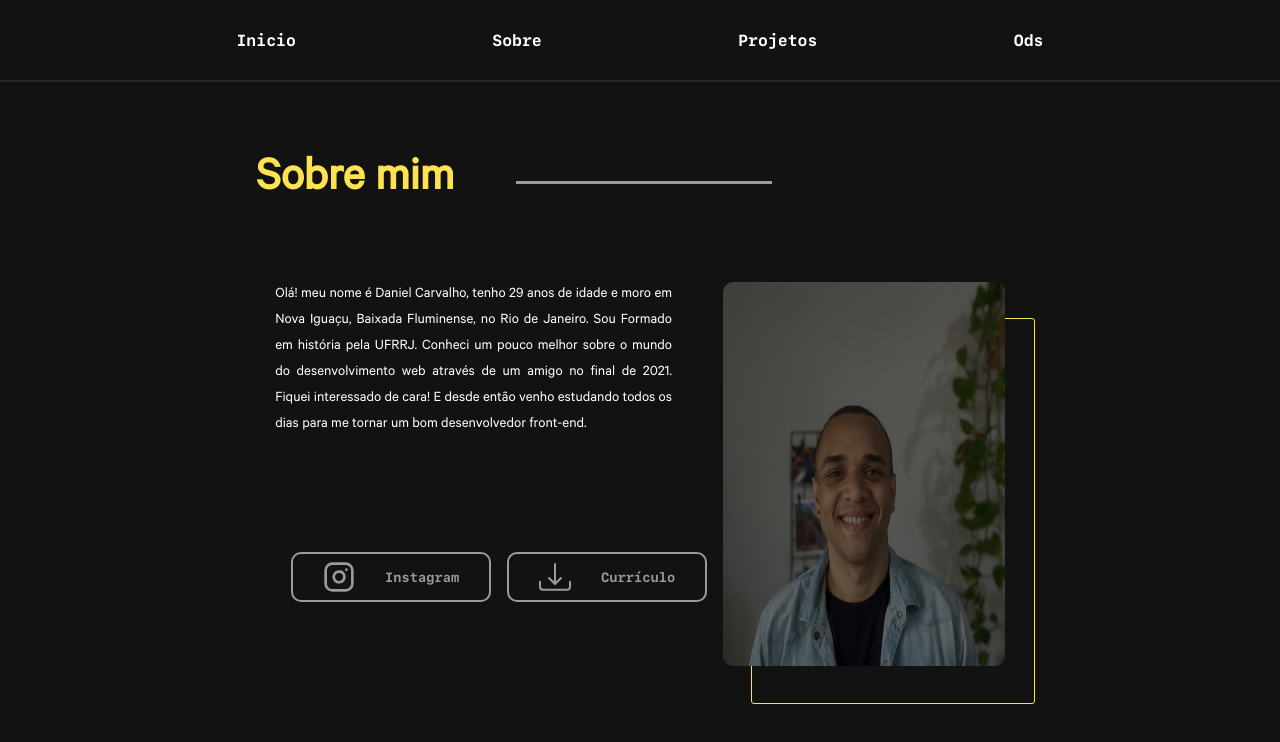
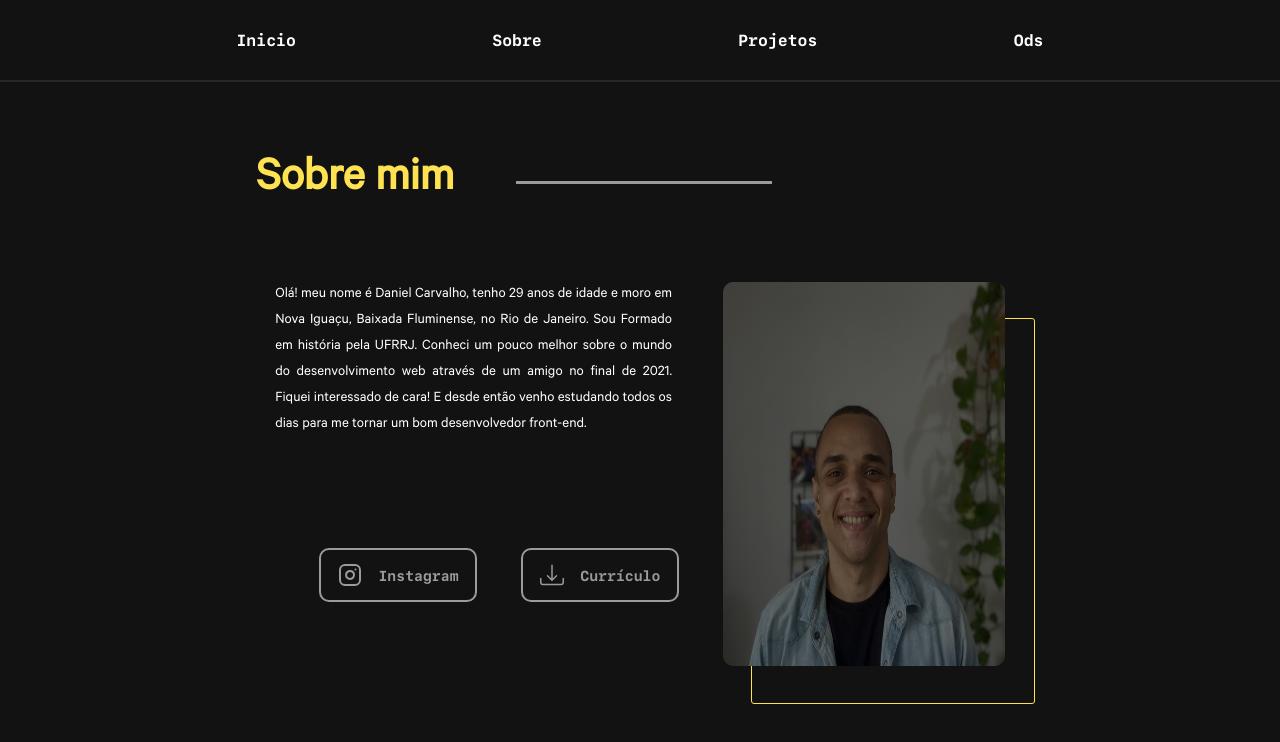
Before and after one commit to DanieelCarvalho/portifolio, a React (Create React App) app: page /about in a window 1280 px wide. Shown: the top 742 px of the page. Built offline with nearby package versions, Linux system fonts and the light colour scheme.

Commit message:
terminando a parte do Projetos

```diff
--- a/src/Componentes/Pages/About/About.js
+++ b/src/Componentes/Pages/About/About.js
@@ -1,5 +1,6 @@
 import React, { useState } from "react";
 import Props from "./Props.js";
+import styled from "styled-components";
 import * as S from "../../Styles/AboutStyle";
 import Daniel from "../../../img/Perfil12.jpg"
 import { FiInstagram } from 'react-icons/fi';
@@ -10,10 +11,9 @@ import Curriculo from "../../../curriculo/CurrículoDanielCarvalho.pdf"
 
 export default function About() {
 
-
   return (
     <S.Section>
-      <S.GlobalStyle/>
+      <S.GlobalStyle />
       <S.Titulo>
         <S.H1>
           Sobre mim
@@ -29,25 +29,18 @@ export default function About() {
 
           <S.DivTwo>
             <S.Link target="_blank" href="https://www.instagram.com/danielcgy/" >
-              <S.Button >
 
-                <FiInstagram style={{
-                  fontSize: "clamp(1rem, 2rem, 3rem)", color: "#999b9f", textTransform: 'uppercase', fontFamily: "CalibreRegular"
-                }} />
-                <p>
-                  Instagram
-                </p>
-              </S.Button>
+              <S.Instagram />
+              <p>
+                Instagram
+              </p>
+
             </S.Link>
 
             <S.Link href={Curriculo} download={Curriculo}>
-              <S.Button  >
-                <BsDownload style={{
-                  fontSize: "clamp(1rem, 2rem, 3rem)", color: "#999b9f", textTransform: 'uppercase', fontFamily: "CalibreRegular"
-                }} />
+              <S.Download />
+              <p>Currículo</p>
 
-                <p>Currículo</p>
-              </S.Button>
             </S.Link>
 
           </S.DivTwo>
@@ -60,13 +53,6 @@ export default function About() {
         </S.Figure>
 
       </S.SectionTwo>
-
-
-
-
-
-
-
     </S.Section>
   );
 }
--- a/src/Componentes/Pages/Home/Home.js
+++ b/src/Componentes/Pages/Home/Home.js
@@ -29,25 +29,16 @@ export default function Home() {
       </div>
       <S.SectionTwo>
         <S.Link target="_blank" href="https://www.linkedin.com/in/danieelcarvalho/" >
-          <S.Button >
 
-            <FiLinkedin style={{
-              fontSize: "clamp(1rem, 2rem, 3rem)", color: "#999b9f", textTransform: 'uppercase', fontFamily: "CalibreRegular"
-            }} />
+            <S.Linkedin />
             <p>
             Linkedin
             </p>
-          </S.Button>
         </S.Link>
 
         <S.Link target="_blank" href="https://github.com/DanieelCarvalho" >
-          <S.Button  >
-            <FiGithub style={{
-              fontSize: "clamp(1rem, 2rem, 3rem)", color: "#999b9f", textTransform: 'uppercase', fontFamily: "CalibreRegular"
-            }} />
-
+            <S.Github  />
             <p>Github</p>
-          </S.Button>
         </S.Link>
       </S.SectionTwo>
     </S.Section>
--- a/src/Componentes/Pages/Ods/Ods.js
+++ b/src/Componentes/Pages/Ods/Ods.js
@@ -5,8 +5,7 @@ export default function Onu() {
   return (
     <S.ContainerOds>
       <S.H2>
-        Melhorias promovidas no meu bairro (Parque Arará), afim de atingir um
-        objetivo de desenvolvimento sustentavel da Onu
+
       </S.H2>
       <a
         href="https://aguasdorio.com.br/parque-arara-recebe-obras-de-saneamento-basico/"
--- a/src/Componentes/Styles/AboutStyle.js
+++ b/src/Componentes/Styles/AboutStyle.js
@@ -1,4 +1,7 @@
 import styled, { createGlobalStyle } from "styled-components";
+import { FiInstagram } from 'react-icons/fi';
+import { HiOutlineMail } from 'react-icons/hi'
+import { BsDownload } from 'react-icons/bs';
 export const GlobalStyle = createGlobalStyle`
 
 *{
@@ -162,18 +165,31 @@ export const Figure = styled.figure`
      bottom: -5%;
 
   }
+  }
+`;
+export const Instagram=styled(FiInstagram)`
+     font-size: clamp(1rem, 1.5rem, 2rem);
+      color: #999b9f;
+      text-transform: uppercase;
+      font-family: CalibreRegular;
+      transition: 0.1s;
 
-
-  }
-
-
+`
+export const Download= styled(BsDownload)`
+font-size: clamp(1rem, 1.5rem, 2rem);
+      color: #999b9f;
+      text-transform: uppercase;
+      font-family: CalibreRegular;
+      transition: 1s;
 `
 
 
-export const Button = styled.button`
-   width: 200px;
+export const Link = styled.a`
+    text-decoration: none;
+    width: 12vw;
     height: 50px;
     display: flex;
+    font-size: 0.9rem;
     font-family: "SF-Mono-Bold";
     align-items: center;
     justify-content: space-evenly;
@@ -185,20 +201,21 @@ export const Button = styled.button`
     transition: all .5s;
     &:hover{
       border-color:#FEE251 ;
-      transform: scale(1.1)
+      transform: scale(1.1);
+      color:#FEE251;
+      ${Instagram}{
 
+        transform: rotate(20deg);
+        transform: scale(1.1);
+      }
+      ${Download}{
+        transform: scaleY(85%);
+      }
     }
+
+
     @media screen and (max-width: 500px){
       width: 150px;
-    }
-`
-export const Link = styled.a`
-  text-decoration: none;
-  color:#999b9f;
-  &:hover{
-    p{
-        color: #FEE251;
-      }
-  }
+      border: #FEE251 solid 2px;
 
 `
--- a/src/Componentes/Styles/HeaderStyle.js
+++ b/src/Componentes/Styles/HeaderStyle.js
@@ -64,7 +64,7 @@ display: none;
     display:flex;
     flex-direction:column;
     position: absolute;
-    left: 78%;
+    left: 81%;
     margin-top: 10px;
     z-index: 2;
 
@@ -100,11 +100,11 @@ export const Linha= styled.div`
   }
 `
 export const Foto = styled.img`
-    width: 10vh;
+    width: 8vh;
     background-color: #121212;
 `
 export const Foto1 = styled.img`
- width: 10vh;
+ width: 8vh;
   background-color: #121212;
 
 
@@ -112,7 +112,8 @@ export const Foto1 = styled.img`
 `
 export const Botao = styled.button`
     transform: 1s;
-    border: solid red;
+
+
     &:active{
 
    transform: scale(-1.5)
--- a/src/Componentes/Styles/HomeStyle.js
+++ b/src/Componentes/Styles/HomeStyle.js
@@ -1,4 +1,6 @@
 import styled, { createGlobalStyle } from "styled-components";
+import { FiLinkedin, FiGithub } from 'react-icons/fi';
+
 
 export const GlobalStyle = createGlobalStyle`
 
@@ -24,14 +26,14 @@ export const Section = styled.section`
 
 `
 
-export const H4= styled.h4`
+export const H4 = styled.h4`
      color:#fff;
     font-family: CalibreRegular;
     text-transform: uppercase;
     font-size: clamp(1rem, 2rem, 5rem);
 `
 
-export const H1= styled.h1`
+export const H1 = styled.h1`
     color:#FEE251;
     font-family: CalibreRegular;
     text-transform: uppercase;
@@ -44,18 +46,37 @@ export const H2 = styled.h2`
     text-transform: uppercase;
     font-size: clamp(1rem, 2rem, 5rem);
 `
-export const SectionTwo =styled.section`
+export const SectionTwo = styled.section`
     width: 40%;
     display: flex;
     justify-content: space-evenly;@media screen and (max-width: 500px){
 
       width: 100%;
     }
+
 `
-export const Button =styled.button`
-    width: 200px;
+export const Linkedin = styled(FiLinkedin)`
+font-size: clamp(1rem, 1.5rem, 2rem);
+    color: #999b9f;
+    text-transform: uppercase;
+    font-family: CalibreRegular;
+    transition: 0.1s;
+
+`
+export const Github = styled(FiGithub)`
+ font-size: clamp(1rem, 1.5rem, 2rem);
+    color: #999b9f;
+    text-transform: uppercase;
+    font-family: CalibreRegular;
+    transition: 1s;
+
+`
+export const Link = styled.a`
+   text-decoration: none;
+    width: 12vw;
     height: 50px;
     display: flex;
+    font-size: 0.9rem;
     font-family: "SF-Mono-Bold";
     align-items: center;
     justify-content: space-evenly;
@@ -66,26 +87,20 @@ export const Button =styled.button`
     cursor: pointer;
     transition: all .5s;
     &:hover{
-      background-color: ;
       border-color:#FEE251 ;
-      transform: scale(1.1)
+      transform: scale(1.1);
+      color:#FEE251;
+      ${Github}{
+        transform: rotate(360deg);
+      }
+      ${Linkedin}{
+
+        transform: scale(1.1);
+      }
+
     }
     @media screen and (max-width: 500px){
       width: 150px;
-      border: #FEE251 solid 2px ;
+      border: #FEE251 solid 2px;
     }
-
-
-
 `
-export const Link = styled.a`
-  text-decoration: none;
-  color:#999b9f;
-  &:hover{
-    p{
-        color: #FEE251;
-      }
-  }
-
-
-`
--- a/src/Componentes/Styles/ProjetosStyle.js
+++ b/src/Componentes/Styles/ProjetosStyle.js
@@ -13,6 +13,11 @@ export const GlobalStyle = createGlobalStyle`
 export const AboutSection = styled.section`
   min-height: calc(100vh - 45px);
   background-color:  #121212;
+  display: flex;
+  flex-direction: column;
+  justify-content: space-evenly;
+  height: 20vh;
+
 
 
 `;
@@ -28,17 +33,20 @@ export const Container = styled.section`
   border: solid red;
   @media screen and (max-width: 500px){
 
+
   }
 
 
 `;
 export const CaixaTitulo= styled.div`
     display: flex;
-    height: 200px;
+    height: 29vh;
     width: 60%;
     align-items: center;
     @media screen and (max-width: 500px){
       width: 90vw;
+      height: 10vh;
+
     }
 
 `
```
